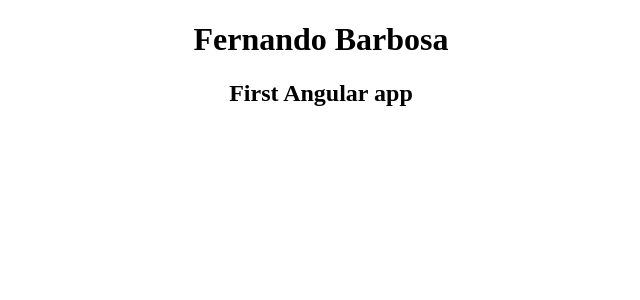
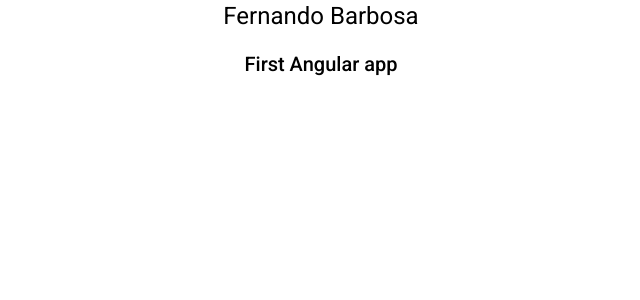
Before and after one commit to ofernandobarbosa/-person-register-WEVO, an Angular app in the folder frontend/: page / in a window 1280 px wide. Shown: the top 300 px of the page, without its empty margins (319-959 px from the left). Built offline with nearby package versions, Linux system fonts and the light colour scheme.

Commit message:
implementando angular material

```diff
--- a/frontend/angular.json
+++ b/frontend/angular.json
@@ -23,6 +23,7 @@
               "src/assets"
             ],
             "styles": [
+              "./node_modules/@angular/material/prebuilt-themes/deeppurple-amber.css",
               "src/styles.css"
             ],
             "scripts": []
@@ -90,6 +91,7 @@
               "src/assets"
             ],
             "styles": [
+              "./node_modules/@angular/material/prebuilt-themes/deeppurple-amber.css",
               "src/styles.css"
             ],
             "scripts": []
--- a/frontend/package.json
+++ b/frontend/package.json
@@ -11,10 +11,12 @@
   "private": true,
   "dependencies": {
     "@angular/animations": "^14.0.0-next.0",
+    "@angular/cdk": "^14.2.0",
     "@angular/common": "^14.0.0-next.0",
     "@angular/compiler": "^14.0.0-next.0",
     "@angular/core": "^14.0.0-next.0",
     "@angular/forms": "^14.0.0-next.0",
+    "@angular/material": "^14.2.0",
     "@angular/platform-browser": "^14.0.0-next.0",
     "@angular/platform-browser-dynamic": "^14.0.0-next.0",
     "@angular/router": "^14.0.0-next.0",
--- a/frontend/src/index.html
+++ b/frontend/src/index.html
@@ -6,8 +6,11 @@
   <base href="/">
   <meta name="viewport" content="width=device-width, initial-scale=1">
   <link rel="icon" type="image/x-icon" href="favicon.ico">
+  <link rel="preconnect" href="https://fonts.gstatic.com">
+  <link href="https://fonts.googleapis.com/css2?family=Roboto:wght@300;400;500&display=swap" rel="stylesheet">
+  <link href="https://fonts.googleapis.com/icon?family=Material+Icons" rel="stylesheet">
 </head>
-<body>
+<body class="mat-typography">
   <app-intro style="text-align:center;"></app-intro>
 </body>
 </html>
--- a/frontend/src/styles.css
+++ b/frontend/src/styles.css
@@ -1 +1,4 @@
 /* You can add global styles to this file, and also import other style files */
+
+html, body { height: 100%; }
+body { margin: 0; font-family: Roboto, "Helvetica Neue", sans-serif; }
```
Also changed, not shown: 1 other file (tests, documents, lock files or other folders).
